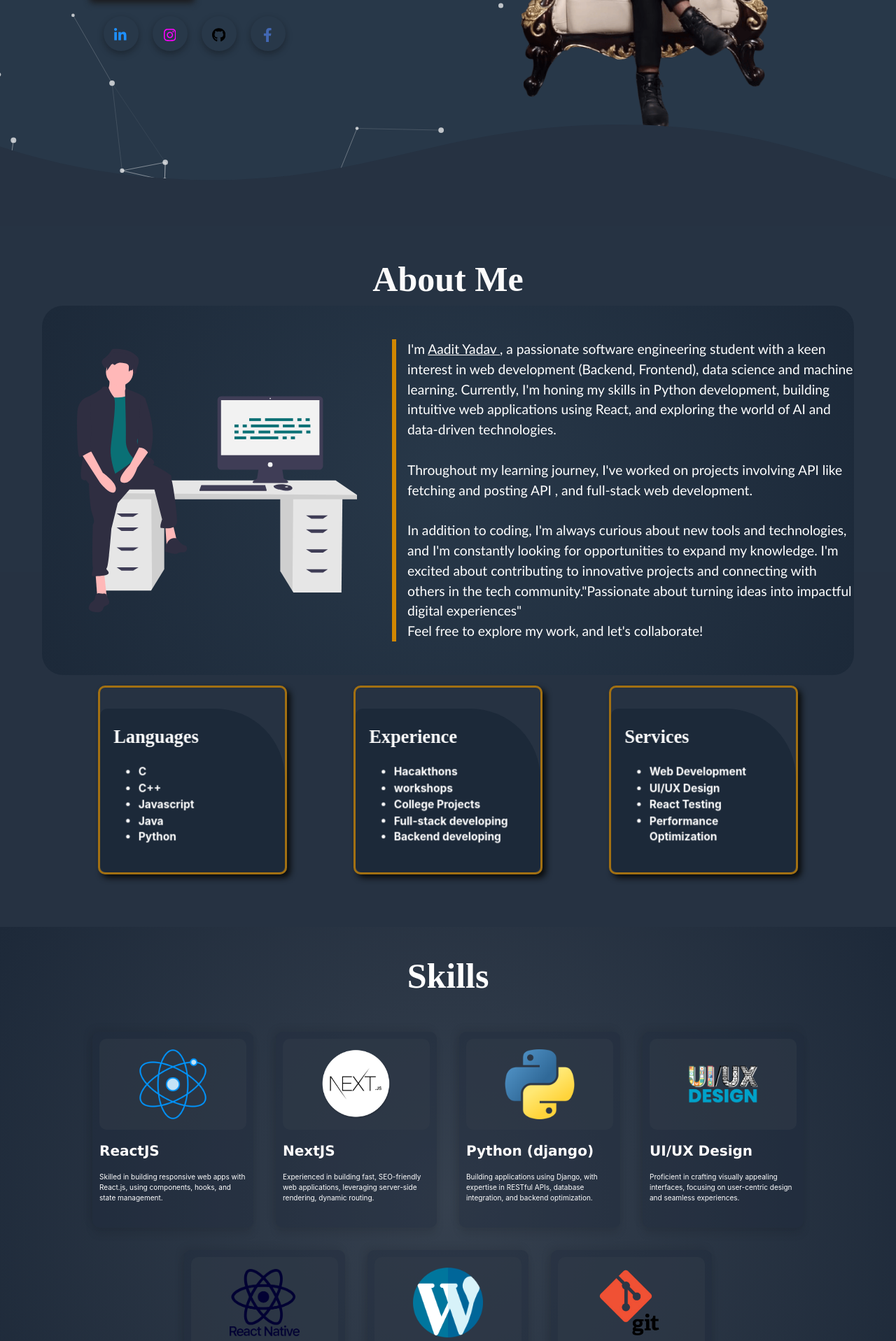
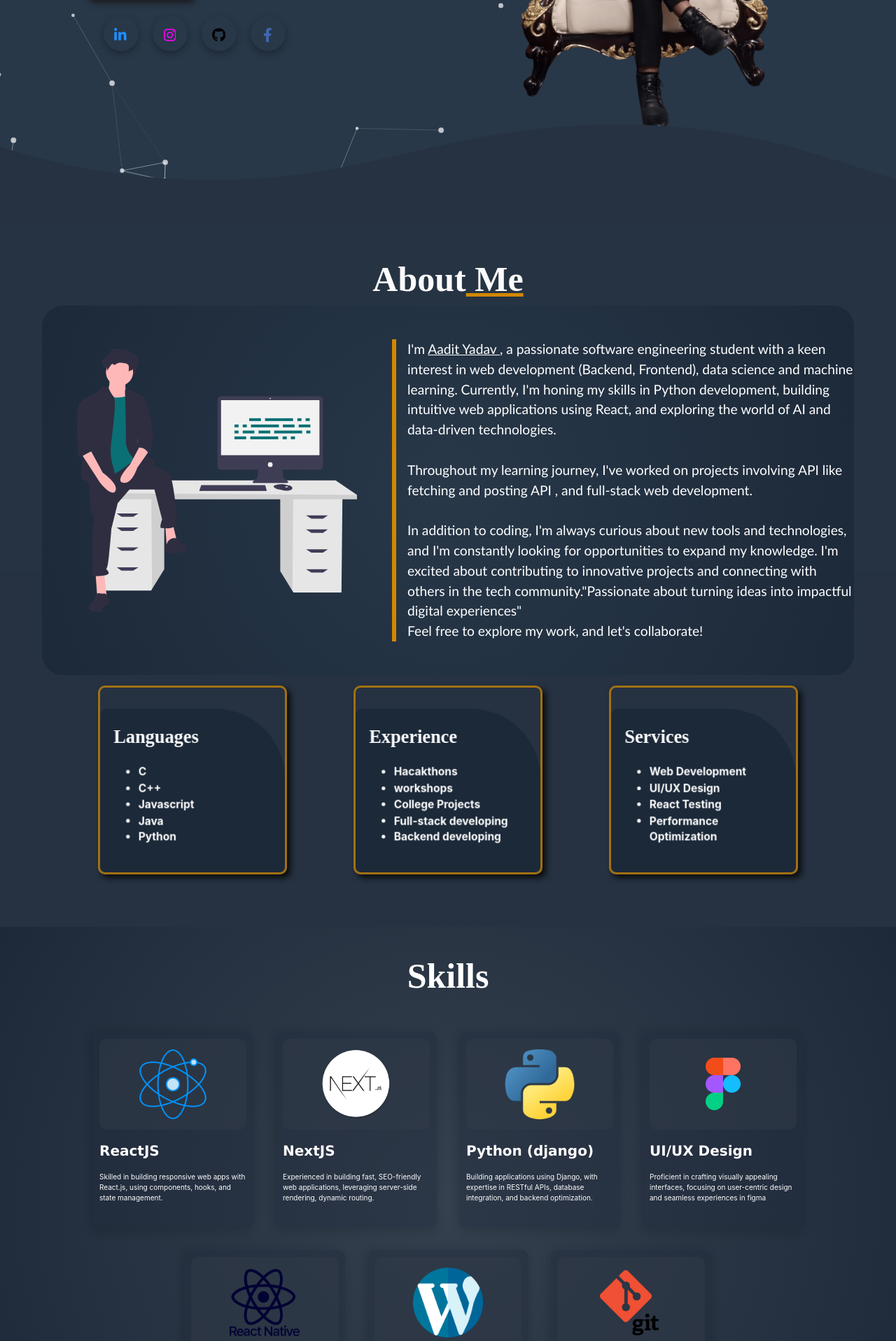
Before and after one commit to Aadityadav191/PORTFOLIO, a React (Create React App) app: page / in a window 1280 px wide. Shown: the part 477-2394 px from the top of the page at 70% size. Built offline with nearby package versions, Linux system fonts and the light colour scheme.

Commit message:
updated figma logo and underline

```diff
--- a/src/Pages/About/About.js
+++ b/src/Pages/About/About.js
@@ -33,7 +33,7 @@ export default function About() {
   return (
     <>
       <main id="about" className="aboutpage">
-        <h1 className="Abtheader"> About Me</h1>
+        <h1 className="Abtheader"> About<u style={{ textDecorationColor: '#d18700' }}> Me</u> </h1>
 
         <section className="about-Container">
           <div>
--- a/src/Pages/Skills/Skills.js
+++ b/src/Pages/Skills/Skills.js
@@ -27,7 +27,7 @@ const skillsData = [
   {
     title: "UI/UX Design",
     logo: UIUX,
-    description: "Proficient in crafting visually appealing interfaces, focusing on user-centric design and seamless experiences.",
+    description: "Proficient in crafting visually appealing interfaces, focusing on user-centric design and seamless experiences in figma ",
   },
   {
     title: "React Native ",
```
Also changed, not shown: src/Assets/UIUX.png.
